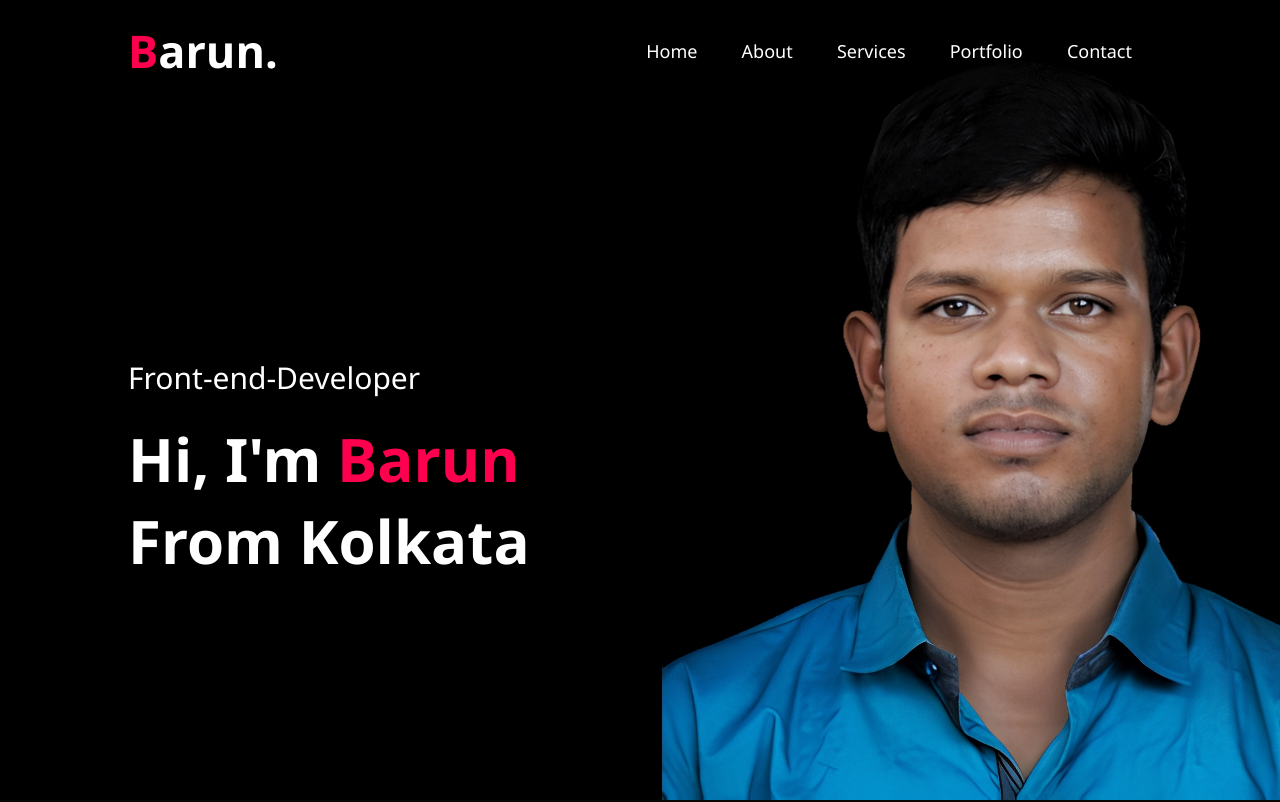
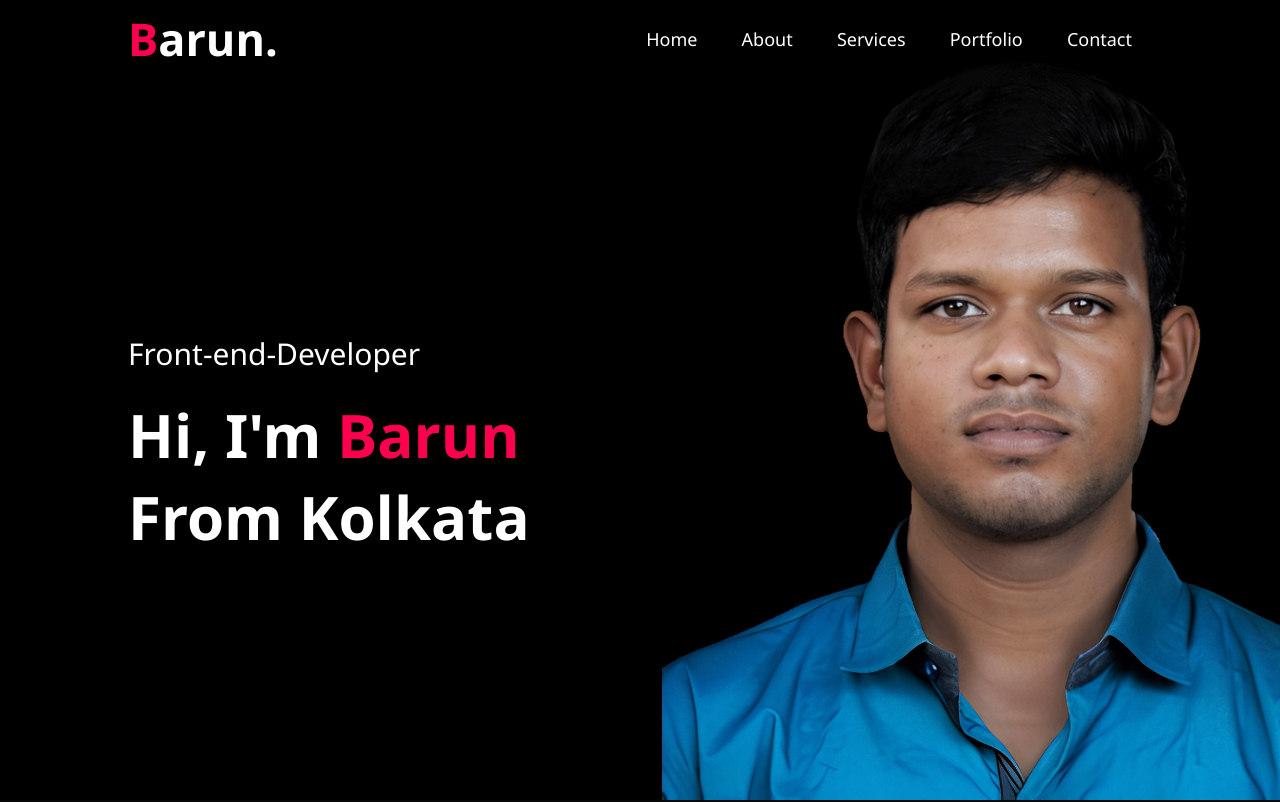
Before and after one commit to barun032/my_portfolio, a plain HTML site: page index.html in a window 1280 px wide. Shown: the top 802 px of the page. Drawn offline with Linux system fonts and the light colour scheme.

Commit message:
Update style.css

```diff
--- a/style.css
+++ b/style.css
@@ -26,7 +26,7 @@ nav{
     align-items: center;
     justify-content: space-between;
     flex-wrap: wrap;
-    padding: 20px 10%;
+    padding: 8px 10%;
 }
 
 .sticyNavBar{
```
